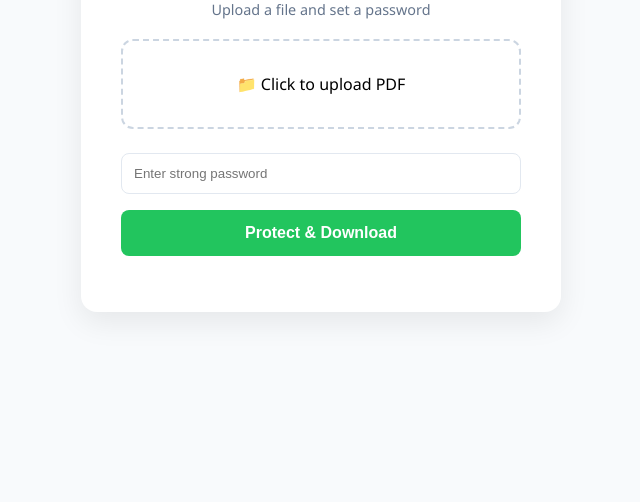
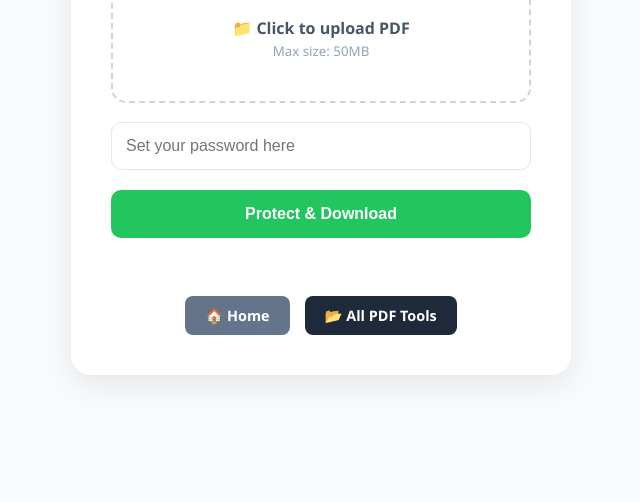
Before and after one commit to easyusehub/Protect-PDF, a website: page protect.html in a window 1280 px wide. Shown: the part 298-800 px from the top of the page, without its empty margins (319-959 px from the left). Drawn offline with Linux system fonts and the light colour scheme.

Commit message:
Update protect.html

```diff
--- a/protect.html
+++ b/protect.html
@@ -1,20 +1,97 @@
-<!                <!DOCTYPE html>
+<!DOCTYPE html>
 <html lang="en">
 <head>
     <meta charset="UTF-8">
     <meta name="viewport" content="width=device-width, initial-scale=1.0">
     <title>Secure PDF | EasyUseHub</title>
     <style>
-        :root { --primary: #2563eb; --success: #22c55e; --bg: #f8fafc; }
-        body { font-family: 'Segoe UI', sans-serif; background: var(--bg); display: flex; justify-content: center; align-items: center; min-height: 100vh; margin: 0; }
-        .card { background: white; padding: 2.5rem; border-radius: 16px; box-shadow: 0 10px 30px rgba(0,0,0,0.08); width: 100%; max-width: 400px; text-align: center; }
-        h2 { margin-bottom: 1rem; color: #1e293b; }
-        .upload-area { border: 2px dashed #cbd5e1; padding: 2rem; border-radius: 12px; cursor: pointer; margin-bottom: 1.5rem; transition: 0.3s; }
+        :root {
+            --primary: #2563eb;
+            --success: #22c55e;
+            --bg: #f8fafc;
+            --dark: #1e293b;
+        }
+        body {
+            font-family: 'Segoe UI', Tahoma, Geneva, Verdana, sans-serif;
+            background: var(--bg);
+            display: flex;
+            justify-content: center;
+            align-items: center;
+            min-height: 100vh;
+            margin: 0;
+            flex-direction: column;
+        }
+        .card {
+            background: white;
+            padding: 2.5rem;
+            border-radius: 20px;
+            box-shadow: 0 10px 30px rgba(0,0,0,0.08);
+            width: 90%;
+            max-width: 420px;
+            text-align: center;
+        }
+        h2 { margin-top: 0; color: var(--dark); font-size: 1.8rem; }
+        .subtitle { color: #64748b; font-size: 0.9rem; margin-bottom: 1.5rem; }
+
+        .upload-area {
+            border: 2px dashed #cbd5e1;
+            padding: 2.5rem;
+            border-radius: 15px;
+            cursor: pointer;
+            margin-bottom: 1.2rem;
+            transition: all 0.3s ease;
+            background: #fff;
+        }
         .upload-area:hover { border-color: var(--primary); background: #f1f5f9; }
-        input[type="password"] { width: 100%; padding: 12px; margin-bottom: 1rem; border: 1px solid #e2e8f0; border-radius: 8px; box-sizing: border-box; }
-        button { width: 100%; padding: 14px; border: none; border-radius: 8px; background: var(--success); color: white; font-weight: 600; cursor: pointer; font-size: 1rem; }
-        button:hover { opacity: 0.9; }
-        #status { margin-top: 1rem; font-size: 0.9rem; color: #64748b; }
+
+        input[type="password"] {
+            width: 100%;
+            padding: 14px;
+            margin-bottom: 1.2rem;
+            border: 1px solid #e2e8f0;
+            border-radius: 10px;
+            box-sizing: border-box;
+            font-size: 1rem;
+        }
+
+        .btn-main {
+            width: 100%;
+            padding: 15px;
+            border: none;
+            border-radius: 10px;
+            background: var(--success);
+            color: white;
+            font-weight: 700;
+            cursor: pointer;
+            font-size: 1rem;
+            transition: 0.3s;
+        }
+        .btn-main:hover { background: #16a34a; transform: translateY(-2px); }
+        .btn-main:disabled { background: #94a3b8; cursor: not-allowed; }
+
+        #status { margin-top: 1rem; font-size: 0.9rem; color: #475569; min-height: 1.2em; }
+
+        /* Navigation Buttons */
+        .nav-buttons {
+            display: flex;
+            justify-content: center;
+            gap: 15px;
+            margin-top: 25px;
+            width: 100%;
+        }
+        .nav-link {
+            text-decoration: none;
+            padding: 10px 20px;
+            border-radius: 8px;
+            font-size: 0.9rem;
+            font-weight: 600;
+            color: white;
+            background: var(--dark);
+            transition: 0.3s;
+        }
+        .nav-link:hover { background: var(--primary); transform: scale(1.05); }
+        .nav-link.home { background: #64748b; }
+
         .hidden { display: none; }
     </style>
 </head>
@@ -22,18 +99,24 @@
 
 <div class="card">
     <h2>🔐 Protect PDF</h2>
-    <p style="color: #64748b; font-size: 0.9rem; margin-bottom: 20px;">Upload a file and set a password</p>
+    <p class="subtitle">Securely encrypt your PDF with a password</p>
 
     <div class="upload-area" id="dropZone" onclick="document.getElementById('fileInput').click()">
-        <span id="fileText">📁 Click to upload PDF</span>
+        <span id="fileText" style="display:block; font-weight:600; color:#475569;">📁 Click to upload PDF</span>
+        <small style="color:#94a3b8;">Max size: 50MB</small>
     </div>
 
     <input type="file" id="fileInput" accept="application/pdf" class="hidden">
-    <input type="password" id="password" placeholder="Enter strong password">
+    <input type="password" id="password" placeholder="Set your password here">
 
-    <button onclick="uploadAndProtect()" id="submitBtn">Protect & Download</button>
+    <button onclick="uploadAndProtect()" id="submitBtn" class="btn-main">Protect & Download</button>
 
     <p id="status"></p>
+
+    <div class="nav-buttons">
+        <a href="https://easyusehub.blogspot.com/?m=1" class="nav-link home">🏠 Home</a>
+        <a href="https://easyusehub.blogspot.com/p/free-pdf-tools-easyusehub.html?m=1" class="nav-link">📂 All PDF Tools</a>
+    </div>
 </div>
 
 <script>
@@ -41,9 +124,11 @@
     const fileText = document.getElementById('fileText');
     const status = document.getElementById('status');
 
-    // Show selected filename
     fileInput.onchange = () => {
-        if(fileInput.files[0]) fileText.innerText = "📄 " + fileInput.files[0].name;
+        if(fileInput.files[0]) {
+            fileText.innerHTML = "📄 <span style='color:#2563eb'>" + fileInput.files[0].name + "</span>";
+            status.innerText = "File selected. Now enter a password.";
+        }
     };
 
     async function uploadAndProtect() {
@@ -51,32 +136,30 @@
         const password = document.getElementById('password').value;
 
         if (!file || !password) {
-            alert("Please select a file and enter a password.");
+            alert("Please select a PDF file and set a password!");
             return;
         }
 
-        status.innerText = "⏳ Processing on server...";
+        status.innerHTML = "⏳ <span style='color:#2563eb'>Encrypting... please wait.</span>";
         const btn = document.getElementById('submitBtn');
         btn.disabled = true;
 
-        // Prepare data for API
         const formData = new FormData();
         formData.append('pdf', file);
         formData.append('password', password);
 
         try {
+            // Adjust the URL if your Vercel API path is different
             const response = await fetch('/api/protect', {
                 method: 'POST',
                 body: formData
             });
 
-            if (!response.ok) throw new Error('Server error occurred');
+            if (!response.ok) throw new Error('Failed to protect PDF');
 
-            // Receive the protected PDF as a Blob
             const blob = await response.blob();
             const url = window.URL.createObjectURL(blob);
 
-            // Create a hidden link to trigger download
             const a = document.createElement('a');
             a.href = url;
             a.download = `protected_${file.name}`;
@@ -84,10 +167,10 @@
             a.click();
             a.remove();
 
-            status.innerHTML = "<span style='color:green'>✅ Success! Downloaded.</span>";
+            status.innerHTML = "<span style='color:var(--success)'>✅ Success! Your file is ready.</span>";
         } catch (err) {
             console.error(err);
-            status.innerHTML = "<span style='color:red'>❌ Error connecting to server.</span>";
+            status.innerHTML = "<span style='color:#ef4444'>❌ Error: Process failed. Try again.</span>";
         } finally {
             btn.disabled = false;
         }
```
